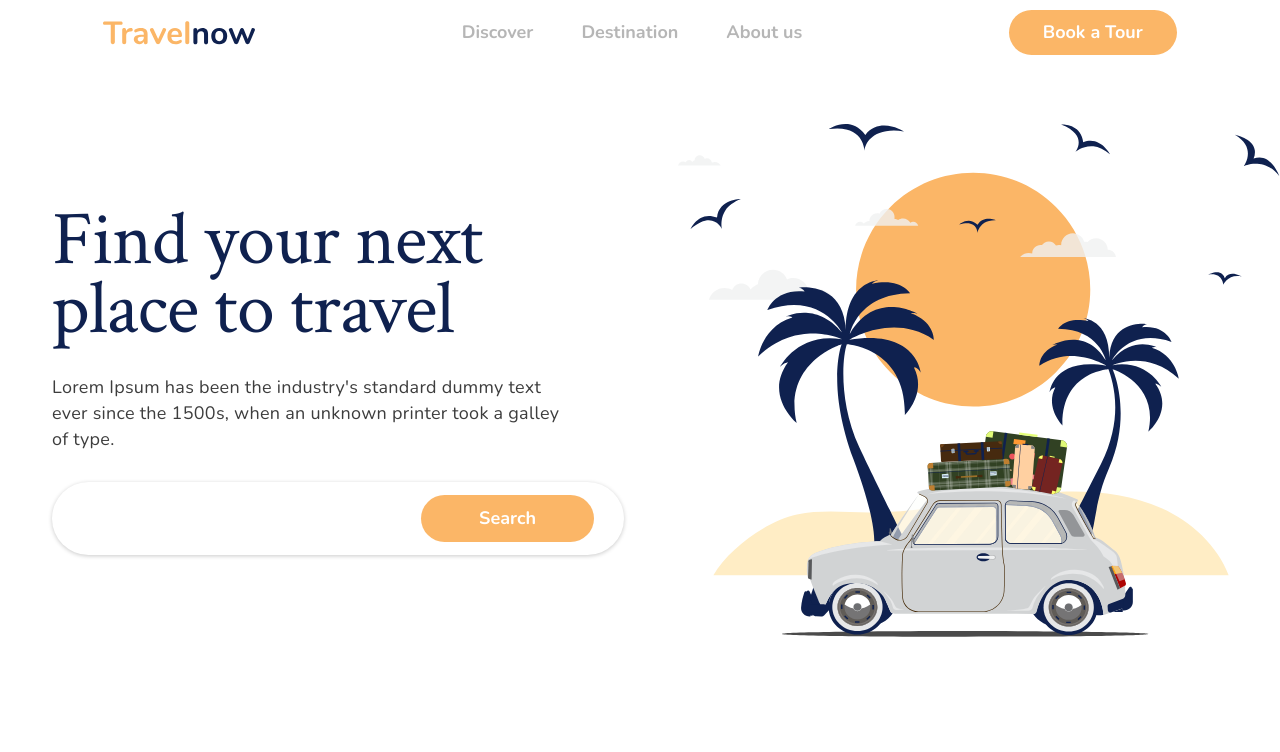
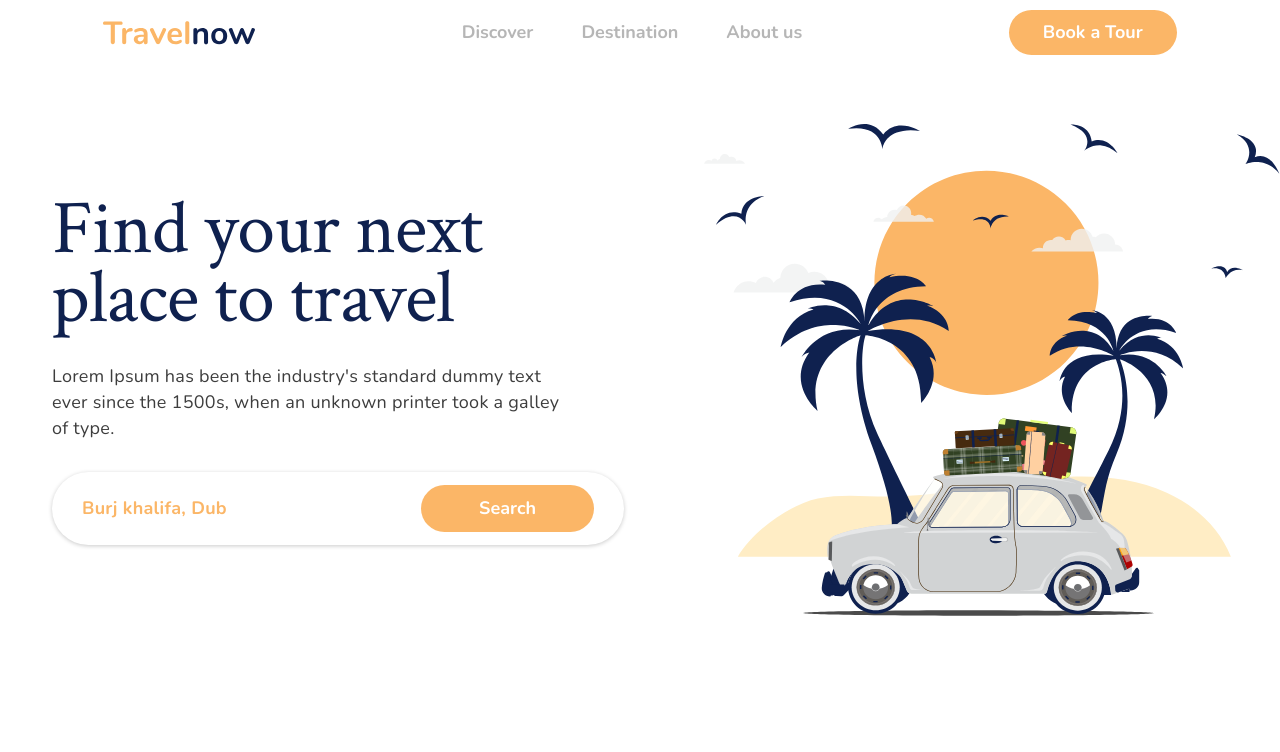
Before and after one commit to luiz2003/learning-web-inforjr, a React (Vite) app in the folder 8 - Travelnow/Travelnow/: page / in a window 1280 px wide. Shown: the top 752 px of the page. Built offline with nearby package versions, Linux system fonts and the light colour scheme.

Commit message:
final adjustments, i think this is done

```diff
--- a/8 - Travelnow/Travelnow/src/Components/AboutUs/AboutUs.jsx
+++ b/8 - Travelnow/Travelnow/src/Components/AboutUs/AboutUs.jsx
@@ -2,7 +2,7 @@ import './style.css'
 
 function AboutUs() {
     return (
-        <div className = "about-us">
+        <div className = "about-us" id="about-us">
            <img className="aside-img" src="images/about-us.svg" alt="" />
 
            <div className="services">
--- a/8 - Travelnow/Travelnow/src/Components/Destination/Destination.jsx
+++ b/8 - Travelnow/Travelnow/src/Components/Destination/Destination.jsx
@@ -2,7 +2,7 @@ import './style.css'
 
 export default function Destination() {
     return (
-        <div className = "destination">
+        <div className = "destination" id ="destination">
 
             <div className="hero2">
 
--- a/8 - Travelnow/Travelnow/src/Components/Discover/Discover.jsx
+++ b/8 - Travelnow/Travelnow/src/Components/Discover/Discover.jsx
@@ -2,7 +2,7 @@ import './style.css'
 
 export default function Discover() {
     return (
-        <div className="discover">
+        <div className="discover" id="discover">
             <aside className ="discover-aside">
                 <h1 className="hero-title">Find your next place to travel</h1>
 
@@ -12,7 +12,7 @@ export default function Discover() {
                 </p>
 
                 <div className="input">
-                    <input type="text" />
+                    <input type="text" placeholder="Burj khalifa, Dub" />
                     <button className="search-btn">Search</button>
                 </div>
 
--- a/8 - Travelnow/Travelnow/src/Components/Discover/style.css
+++ b/8 - Travelnow/Travelnow/src/Components/Discover/style.css
@@ -36,6 +36,13 @@
     width: 40vw;
     padding: 13px 30px;
 }
+.input input::placeholder{
+    font-weight: 600;
+    font-size: 18px;
+    line-height: 145.2%;
+    letter-spacing: 0.015em;
+    color: #FBB667;
+}
 input{
     width: 100%;
     font-family: Nunito;
@@ -59,7 +66,7 @@ button{
     cursor: pointer;
 }
 .discover img{
-    width: 47vw;
+    width: 45vw;
 }
 @media (max-width : 800px) {
     .discover{
--- a/8 - Travelnow/Travelnow/src/Components/Header/Header.jsx
+++ b/8 - Travelnow/Travelnow/src/Components/Header/Header.jsx
@@ -16,18 +16,18 @@ export default function Header() {
                 <img src="images/logo.svg" alt="" />
 
                 <nav >
-                    <a href="">Discover</a>
-                    <a href="">Destination</a>
-                    <a href="">About us</a>
+                    <a href="#discover">Discover</a>
+                    <a href="#destination">Destination</a>
+                    <a href="#about-us">About us</a>
                 </nav>
                 <img onClick={toggle} className="hambBtn" src={`${hambOpen? "images/close-hbg.svg": "images/open-hbg.svg"}`} alt="" />
                 <button className="navBtn"  >Book a Tour</button>
             </header>
 
             <div className={`${hambOpen? "mobileNav active" : "mobileNav closed"}`}>
-                    <a href="">Discover</a>
-                    <a href="">Destination</a>
-                    <a href="">About us</a>
+                    <a onClick={toggle} href="#discover">Discover</a>
+                    <a onClick={toggle} href="#destination">Destination</a>
+                    <a onClick={toggle} href="#about-us">About us</a>
                     <button className="navBtn"  >Book a Tour</button>
             </div>
 
--- a/8 - Travelnow/Travelnow/src/Components/Header/style.css
+++ b/8 - Travelnow/Travelnow/src/Components/Header/style.css
@@ -1,3 +1,6 @@
+html {
+    scroll-behavior: smooth;
+}
 *{
     margin: 0px;
     padding: 0px;
```
